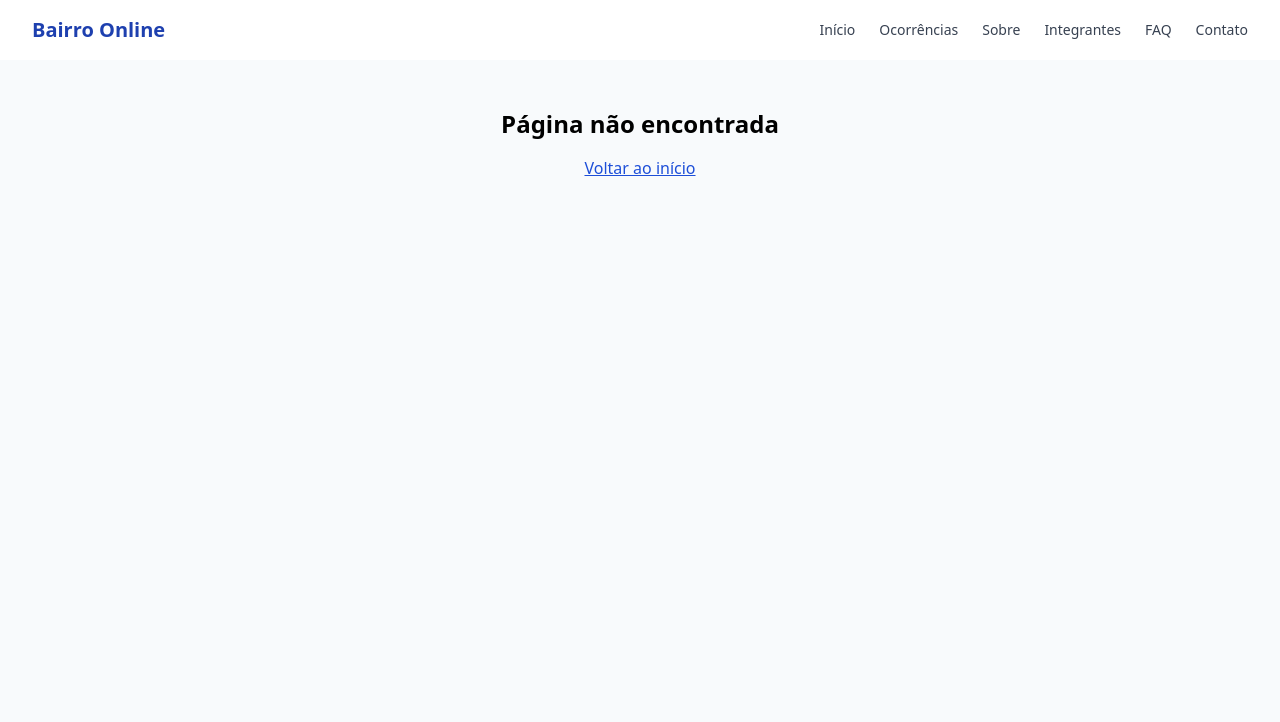
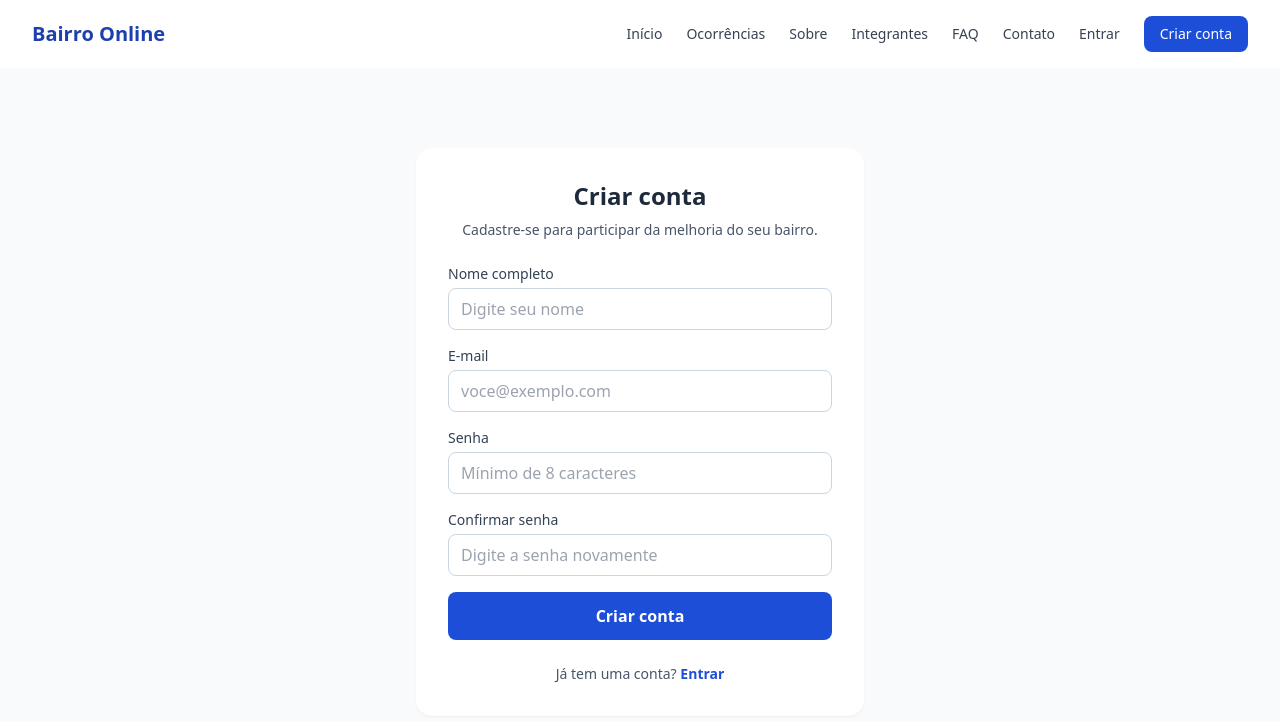
Before and after one commit to VMurtis/gs-front-t, a React (Vite) app: page /cadastro in a window 1280 px wide. Shown: the top 722 px of the page. Built offline with nearby package versions, Linux system fonts and the light colour scheme.

Commit message:
feat: criar telas de cadastro e login

```diff
--- a/src/App.tsx
+++ b/src/App.tsx
@@ -8,6 +8,8 @@ import FAQ from "./pages/FAQ";
 import Contato from "./pages/Contato";
 import NovaOcorrencia from "./pages/NovaOcorrencia";
 import DetalheOcorrencia from './pages/DetalheOcorrencia'
+import Cadastro from './pages/Cadastro'
+import Login from './pages/Login'
 
 function App() {
   return (
@@ -23,6 +25,8 @@ function App() {
           <Route path="/contato" element={<Contato />} />
           <Route path="/ocorrencias/nova" element={<NovaOcorrencia />} />
           <Route path="/ocorrencias/:id" element={<DetalheOcorrencia />} />
+          <Route path="/cadastro" element={<Cadastro />} />
+          <Route path="/login" element={<Login />} />
           <Route
             path="*"
             element={
--- a/src/components/Cabecalho.tsx
+++ b/src/components/Cabecalho.tsx
@@ -34,6 +34,19 @@ export default function Cabecalho() {
                     <Link to="/contato" className="transition hover:text-blue-700">
             Contato
           </Link>
+          <Link
+  to="/login"
+  className="transition hover:text-blue-700"
+>
+  Entrar
+</Link>
+
+<Link
+  to="/cadastro"
+  className="rounded-lg bg-blue-700 px-4 py-2 text-white transition hover:bg-blue-800"
+>
+  Criar conta
+</Link>
         </div>
       </nav>
     </header>
--- /dev/null
+++ b/src/pages/Cadastro.tsx
@@ -0,0 +1,127 @@
+
+import { useState } from 'react'
+import { Link } from 'react-router-dom'
+
+export default function Cadastro() {
+  const [nome, setNome] = useState('')
+  const [email, setEmail] = useState('')
+  const [senha, setSenha] = useState('')
+  const [confirmacaoSenha, setConfirmacaoSenha] = useState('')
+  const [mensagem, setMensagem] = useState('')
+
+  function handleSubmit(event: React.FormEvent<HTMLFormElement>) {
+    event.preventDefault()
+    setMensagem('')
+
+    if (senha !== confirmacaoSenha) {
+      setMensagem('As senhas não são iguais.')
+      return
+    }
+
+    setMensagem(
+      'Validação concluída! O cadastro real estará disponível após a integração com a API.'
+    )
+  }
+
+  return (
+    <main className="flex min-h-[calc(100vh-72px)] items-center justify-center bg-slate-50 px-4 py-10">
+      <section className="w-full max-w-md rounded-2xl bg-white p-6 shadow-sm sm:p-8">
+        <h1 className="text-center text-2xl font-bold text-slate-800">
+          Criar conta
+        </h1>
+
+        <p className="mt-2 text-center text-sm text-slate-600">
+          Cadastre-se para participar da melhoria do seu bairro.
+        </p>
+
+        <form onSubmit={handleSubmit} className="mt-6 space-y-4">
+          <div>
+            <label htmlFor="nome" className="mb-1 block text-sm font-medium text-slate-700">
+              Nome completo
+            </label>
+            <input
+              id="nome"
+              type="text"
+              autoComplete="name"
+              required
+              value={nome}
+              onChange={(event) => setNome(event.target.value)}
+              className="w-full rounded-lg border border-slate-300 px-3 py-2 outline-none focus:border-blue-600 focus:ring-2 focus:ring-blue-100"
+              placeholder="Digite seu nome"
+            />
+          </div>
+
+          <div>
+            <label htmlFor="email" className="mb-1 block text-sm font-medium text-slate-700">
+              E-mail
+            </label>
+            <input
+              id="email"
+              type="email"
+              autoComplete="email"
+              required
+              value={email}
+              onChange={(event) => setEmail(event.target.value)}
+              className="w-full rounded-lg border border-slate-300 px-3 py-2 outline-none focus:border-blue-600 focus:ring-2 focus:ring-blue-100"
+              placeholder="voce@exemplo.com"
+            />
+          </div>
+
+          <div>
+            <label htmlFor="senha" className="mb-1 block text-sm font-medium text-slate-700">
+              Senha
+            </label>
+            <input
+              id="senha"
+              type="password"
+              autoComplete="new-password"
+              required
+              minLength={8}
+              value={senha}
+              onChange={(event) => setSenha(event.target.value)}
+              className="w-full rounded-lg border border-slate-300 px-3 py-2 outline-none focus:border-blue-600 focus:ring-2 focus:ring-blue-100"
+              placeholder="Mínimo de 8 caracteres"
+            />
+          </div>
+
+          <div>
+            <label htmlFor="confirmacaoSenha" className="mb-1 block text-sm font-medium text-slate-700">
+              Confirmar senha
+            </label>
+            <input
+              id="confirmacaoSenha"
+              type="password"
+              autoComplete="new-password"
+              required
+              minLength={8}
+              value={confirmacaoSenha}
+              onChange={(event) => setConfirmacaoSenha(event.target.value)}
+              className="w-full rounded-lg border border-slate-300 px-3 py-2 outline-none focus:border-blue-600 focus:ring-2 focus:ring-blue-100"
+              placeholder="Digite a senha novamente"
+            />
+          </div>
+
+          {mensagem && (
+            <p role="status" className="rounded-lg bg-blue-50 p-3 text-sm text-blue-800">
+              {mensagem}
+            </p>
+          )}
+
+          <button
+            type="submit"
+            className="w-full rounded-lg bg-blue-700 px-4 py-3 font-semibold text-white transition hover:bg-blue-800"
+          >
+            Criar conta
+          </button>
+        </form>
+
+        <p className="mt-6 text-center text-sm text-slate-600">
+          Já tem uma conta?{' '}
+          <Link to="/login" className="font-semibold text-blue-700 hover:underline">
+            Entrar
+          </Link>
+        </p>
+      </section>
+    </main>
+  )
+}
--- /dev/null
+++ b/src/pages/Login.tsx
@@ -0,0 +1,94 @@
+
+import { useState } from 'react'
+import { Link } from 'react-router-dom'
+
+export default function Login() {
+  const [email, setEmail] = useState('')
+  const [senha, setSenha] = useState('')
+  const [mensagem, setMensagem] = useState('')
+
+  function handleSubmit(event: React.FormEvent<HTMLFormElement>) {
+    event.preventDefault()
+
+    setMensagem(
+      'Formulário validado! O login real estará disponível após a integração com a API.'
+    )
+  }
+
+  return (
+    <main className="flex min-h-[calc(100vh-72px)] items-center justify-center bg-slate-50 px-4 py-10">
+      <section className="w-full max-w-md rounded-2xl bg-white p-6 shadow-sm sm:p-8">
+        <h1 className="text-center text-2xl font-bold text-slate-800">
+          Entrar na conta
+        </h1>
+
+        <p className="mt-2 text-center text-sm text-slate-600">
+          Acesse sua conta para acompanhar suas ocorrências.
+        </p>
+
+        <form onSubmit={handleSubmit} className="mt-6 space-y-4">
+          <div>
+            <label
+              htmlFor="email"
+              className="mb-1 block text-sm font-medium text-slate-700"
+            >
+              E-mail
+            </label>
+            <input
+              id="email"
+              type="email"
+              autoComplete="email"
+              required
+              value={email}
+              onChange={(event) => setEmail(event.target.value)}
+              className="w-full rounded-lg border border-slate-300 px-3 py-2 outline-none focus:border-blue-600 focus:ring-2 focus:ring-blue-100"
+              placeholder="voce@exemplo.com"
+            />
+          </div>
+
+          <div>
+            <label
+              htmlFor="senha"
+              className="mb-1 block text-sm font-medium text-slate-700"
+            >
+              Senha
+            </label>
+            <input
+              id="senha"
+              type="password"
+              autoComplete="current-password"
+              required
+              value={senha}
+              onChange={(event) => setSenha(event.target.value)}
+              className="w-full rounded-lg border border-slate-300 px-3 py-2 outline-none focus:border-blue-600 focus:ring-2 focus:ring-blue-100"
+              placeholder="Digite sua senha"
+            />
+          </div>
+
+          {mensagem && (
+            <p role="status" className="rounded-lg bg-blue-50 p-3 text-sm text-blue-800">
+              {mensagem}
+            </p>
+          )}
+
+          <button
+            type="submit"
+            className="w-full rounded-lg bg-blue-700 px-4 py-3 font-semibold text-white transition hover:bg-blue-800"
+          >
+            Entrar
+          </button>
+        </form>
+
+        <p className="mt-6 text-center text-sm text-slate-600">
+          Ainda não tem uma conta?{' '}
+          <Link
+            to="/cadastro"
+            className="font-semibold text-blue-700 hover:underline"
+          >
+            Cadastre-se
+          </Link>
+        </p>
+      </section>
+    </main>
+  )
+}
```
